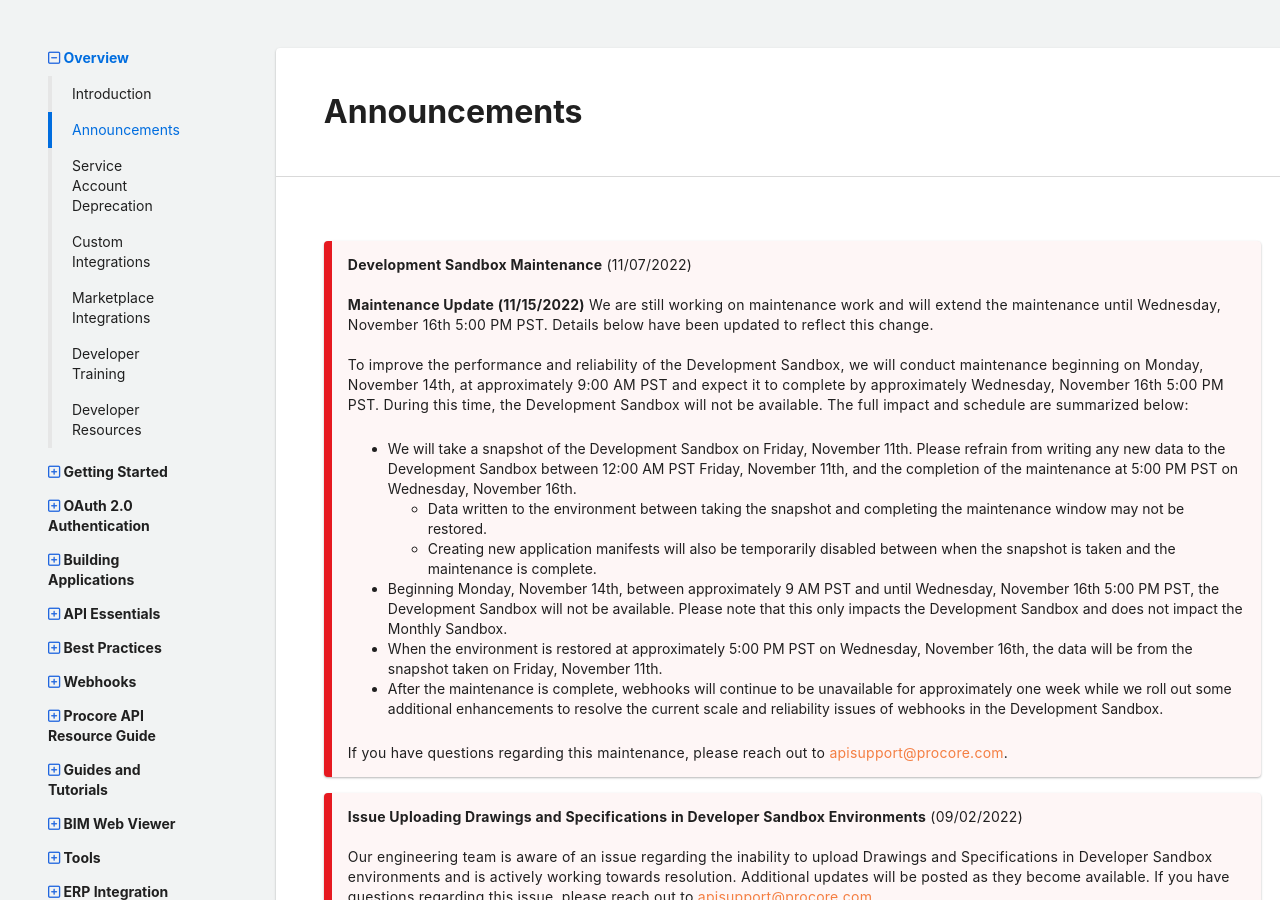
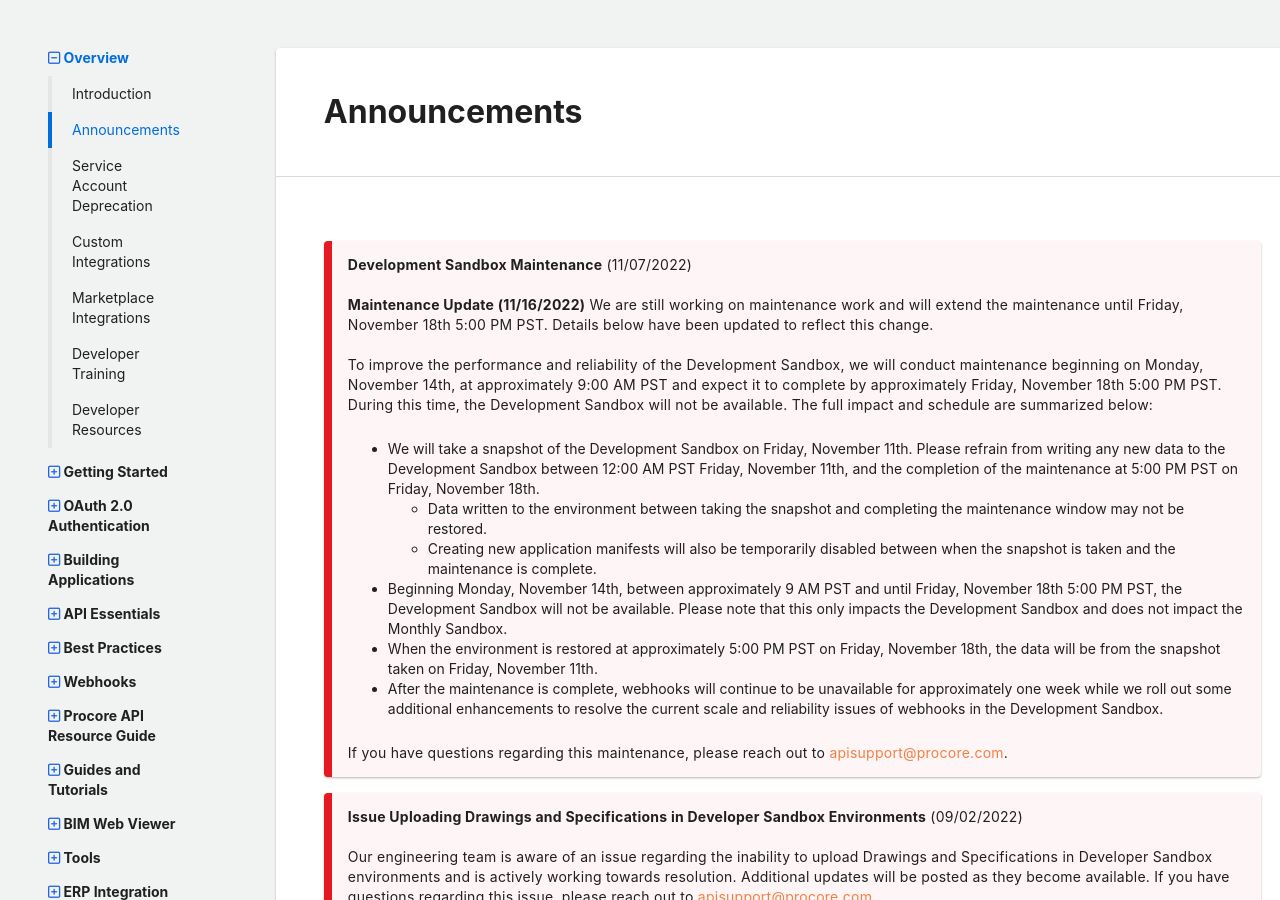
Before and after one commit to procore/documentation, a Jekyll site: the page built from overview/announcements.md, in a window 1280 px wide and 900 px high. Built offline with Jekyll 4.4.1, drawn with Linux system fonts in a browser that asks for light colours.

Commit message:
Announcement Update

```diff
--- a/overview/announcements.md
+++ b/overview/announcements.md
@@ -7,17 +7,17 @@ section_title: Overview
 
 >**Development Sandbox Maintenance** (11/07/2022)
 >
->**Maintenance Update (11/15/2022)**
->We are still working on maintenance work and will extend the maintenance until Wednesday, November 16th 5:00 PM PST. Details below have been updated to reflect this change.
+>**Maintenance Update (11/16/2022)**
+>We are still working on maintenance work and will extend the maintenance until Friday, November 18th 5:00 PM PST. Details below have been updated to reflect this change.
 >
 >
->To improve the performance and reliability of the Development Sandbox, we will conduct maintenance beginning on Monday, November 14th, at approximately 9:00 AM PST and expect it to complete by approximately Wednesday, November 16th 5:00 PM PST.  During this time, the Development Sandbox will not be available. The full impact and schedule are summarized below:
+>To improve the performance and reliability of the Development Sandbox, we will conduct maintenance beginning on Monday, November 14th, at approximately 9:00 AM PST and expect it to complete by approximately Friday, November 18th 5:00 PM PST.  During this time, the Development Sandbox will not be available. The full impact and schedule are summarized below:
 >
-> - We will take a snapshot of the Development Sandbox on Friday, November 11th.  Please refrain from writing any new data to the Development Sandbox between 12:00 AM PST Friday, November 11th, and the completion of the maintenance at 5:00 PM PST on Wednesday, November 16th.
+> - We will take a snapshot of the Development Sandbox on Friday, November 11th.  Please refrain from writing any new data to the Development Sandbox between 12:00 AM PST Friday, November 11th, and the completion of the maintenance at 5:00 PM PST on Friday, November 18th.
 >   - Data written to the environment between taking the snapshot and completing the maintenance window may not be restored.
 >   - Creating new application manifests will also be temporarily disabled between when the snapshot is taken and the maintenance is complete.
-> - Beginning Monday, November 14th, between approximately 9 AM PST and until Wednesday, November 16th 5:00 PM PST, the Development Sandbox will not be available. Please note that this only impacts the Development Sandbox and does not impact the Monthly Sandbox.
-> - When the environment is restored at approximately 5:00 PM PST on Wednesday, November 16th, the data will be from the snapshot taken on Friday, November 11th.
+> - Beginning Monday, November 14th, between approximately 9 AM PST and until Friday, November 18th 5:00 PM PST, the Development Sandbox will not be available. Please note that this only impacts the Development Sandbox and does not impact the Monthly Sandbox.
+> - When the environment is restored at approximately 5:00 PM PST on Friday, November 18th, the data will be from the snapshot taken on Friday, November 11th.
 > - After the maintenance is complete, webhooks will continue to be unavailable for approximately one week while we roll out some additional enhancements to resolve the current scale and reliability issues of webhooks in the Development Sandbox.
 >
 >If you have questions regarding this maintenance, please reach out to [apisupport@procore.com](mailto:apisupport@procore.com).
```
